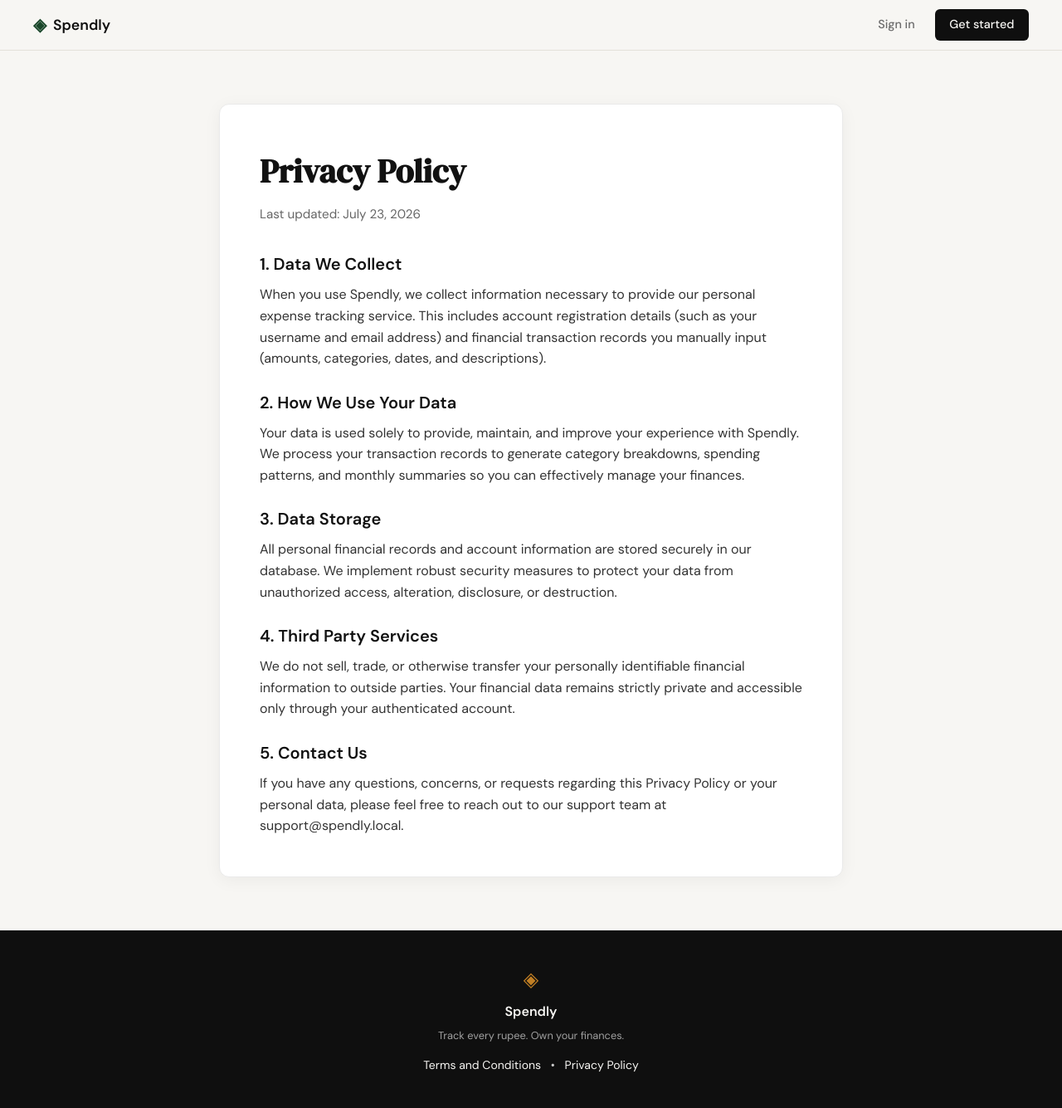
After one commit to Abhiojiki/spendly-vibetest, a Flask app: page /privacy in a window 1280 px wide. The commit adds this page. Shown: the whole page at 83% size. Run offline with Flask 3, Linux system fonts and the light colour scheme.

Commit message:
landing: add privacy policy page and route”

```diff
--- a/app.py
+++ b/app.py
@@ -25,6 +25,11 @@ def login():
 @app.route("/terms")
 def terms():
     return render_template("terms.html")
+
+
+@app.route("/privacy")
+def privacy():
+    return render_template("privacy.html")
 
 
 # ------------------------------------------------------------------ #
--- a/templates/base.html
+++ b/templates/base.html
@@ -37,7 +37,7 @@
             <div class="footer-links" style="margin-top: 0.5rem; font-size: 0.875rem;">
                 <a href="{{ url_for('terms') }}">Terms and Conditions</a>
                 <span style="margin: 0 0.5rem; color: #ccc;">•</span>
-                <a href="#">Privacy Policy</a>
+                <a href="{{ url_for('privacy') }}">Privacy Policy</a>
             </div>
         </div>
     </footer>
--- /dev/null
+++ b/templates/privacy.html
@@ -0,0 +1,39 @@
+{% extends "base.html" %}
+
+{% block title %}Spendly — Privacy Policy{% endblock %}
+
+{% block content %}
+<section class="auth-section" style="padding: 4rem 1.5rem; max-width: 800px; margin: 0 auto;">
+    <div style="background: #ffffff; padding: 3rem; border-radius: 12px; box-shadow: 0 4px 20px rgba(0,0,0,0.05); border: 1px solid #eaeaea;">
+        <h1 style="font-family: 'DM Serif Display', serif; font-size: 2.5rem; margin-bottom: 0.5rem; color: #111;">Privacy Policy</h1>
+        <p style="color: #666; margin-bottom: 2rem; font-size: 0.95rem;">Last updated: July 23, 2026</p>
+
+        <div style="display: flex; flex-direction: column; gap: 1.5rem; color: #333; line-height: 1.6;">
+            <div>
+                <h3 style="font-size: 1.25rem; font-weight: 600; margin-bottom: 0.5rem; color: #111;">1. Data We Collect</h3>
+                <p>When you use Spendly, we collect information necessary to provide our personal expense tracking service. This includes account registration details (such as your username and email address) and financial transaction records you manually input (amounts, categories, dates, and descriptions).</p>
+            </div>
+
+            <div>
+                <h3 style="font-size: 1.25rem; font-weight: 600; margin-bottom: 0.5rem; color: #111;">2. How We Use Your Data</h3>
+                <p>Your data is used solely to provide, maintain, and improve your experience with Spendly. We process your transaction records to generate category breakdowns, spending patterns, and monthly summaries so you can effectively manage your finances.</p>
+            </div>
+
+            <div>
+                <h3 style="font-size: 1.25rem; font-weight: 600; margin-bottom: 0.5rem; color: #111;">3. Data Storage</h3>
+                <p>All personal financial records and account information are stored securely in our database. We implement robust security measures to protect your data from unauthorized access, alteration, disclosure, or destruction.</p>
+            </div>
+
+            <div>
+                <h3 style="font-size: 1.25rem; font-weight: 600; margin-bottom: 0.5rem; color: #111;">4. Third Party Services</h3>
+                <p>We do not sell, trade, or otherwise transfer your personally identifiable financial information to outside parties. Your financial data remains strictly private and accessible only through your authenticated account.</p>
+            </div>
+
+            <div>
+                <h3 style="font-size: 1.25rem; font-weight: 600; margin-bottom: 0.5rem; color: #111;">5. Contact Us</h3>
+                <p>If you have any questions, concerns, or requests regarding this Privacy Policy or your personal data, please feel free to reach out to our support team at support@spendly.local.</p>
+            </div>
+        </div>
+    </div>
+</section>
+{% endblock %}
```
